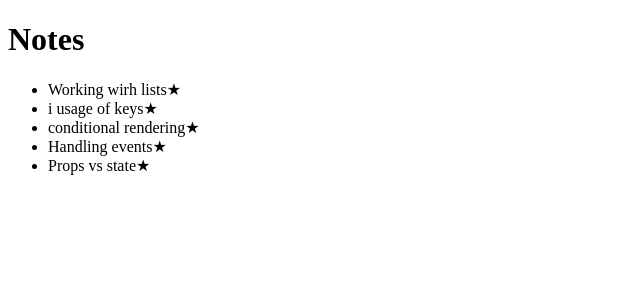
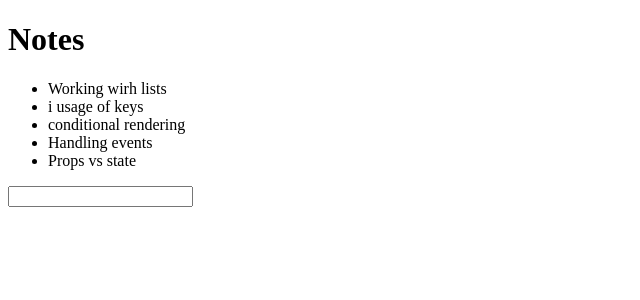
Before and after one commit to karthikeyan13762/react-51, a React (Vite) app: page / in a window 1280 px wide. Shown: the top 300 px of the page, without its empty margins (0-640 px from the left). Built offline with nearby package versions, Linux system fonts and the light colour scheme.

Commit message:
event handling form submit event

```diff
--- a/src/App.jsx
+++ b/src/App.jsx
@@ -1,25 +1,27 @@
 import React from 'react'
-import Note from './components/note';
+import Note from './components/note'
 function App({notse}) {
-  console.log(notse);
+
+ function addNotes(event){
+  console.log(event);
+  event.preventDefault();
+  console.log("test");
+ }
+
   return (
-    <>
-
+    <div>
     <h1>Notes</h1>
     <ul>
-    {notse.map(notse=>{
+    { notse.map(note=>
+      <Note key={note.id} notse={note}/>
+    ) }
+    </ul>
 
 
-      return <Note key={notse.id} notse={notse}/>
-
-
-
-    })
-
-
-    }
-    </ul>
-    </>
+    <form onSubmit={addNotes}>
+      <input/>
+    </form>
+    </div>
 
   )
 }
--- a/src/components/note.jsx
+++ b/src/components/note.jsx
@@ -1,8 +1,9 @@
 import React from 'react'
 
 function Note({notse}) {
+
   return (
-    <li>{notse.content}{notse.important&&"★"}</li>
+    <li>{notse.content}</li>
   )
 }
 
```
